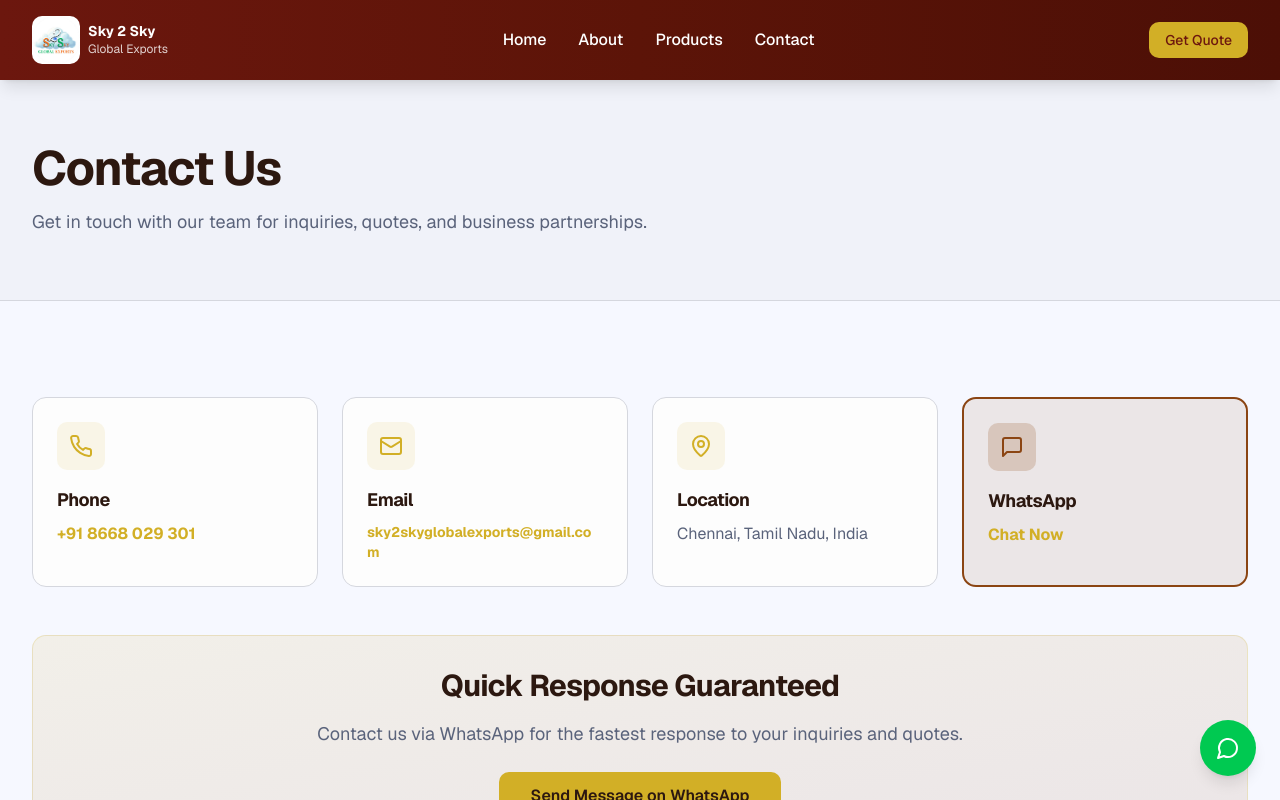
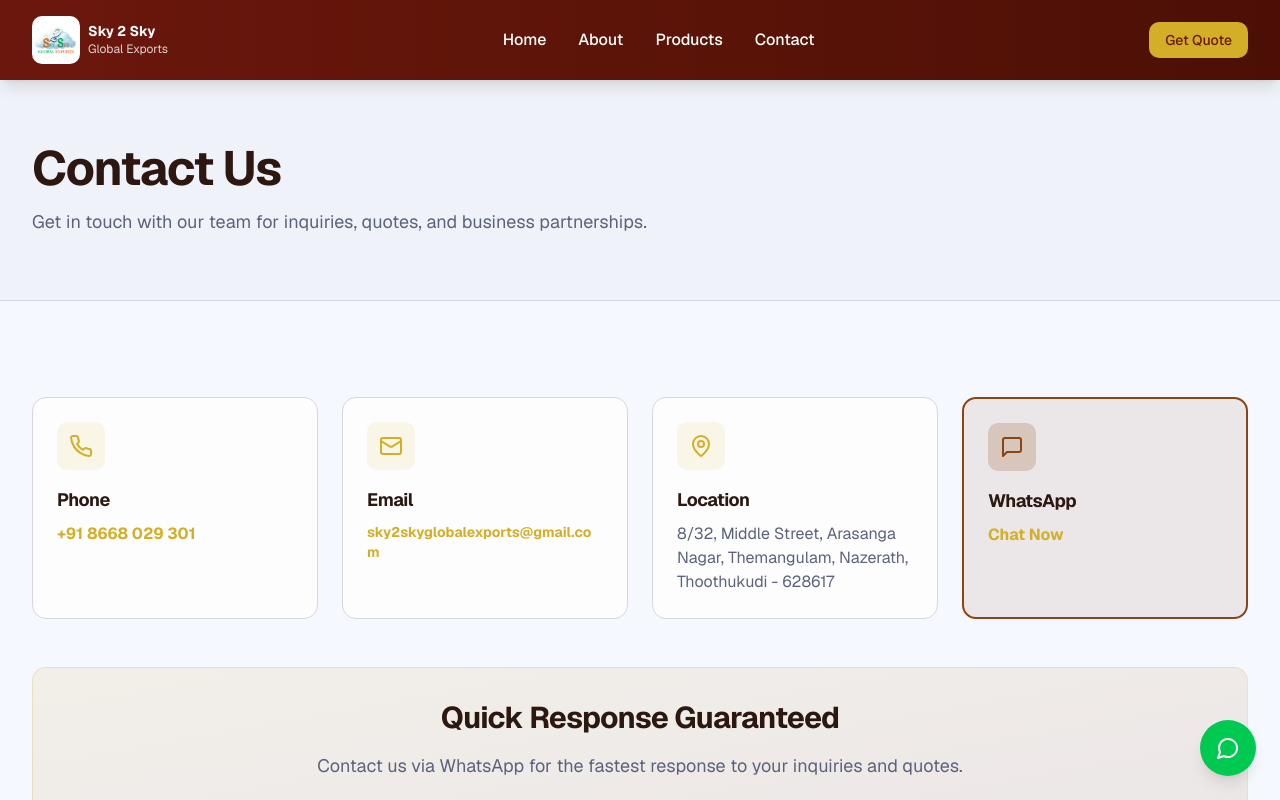
Before and after one commit to bharathkumar8056/sky2sky-img-changed, a Next.js app: page /contact in a window 1280 px wide. Shown: the top 800 px of the page. Built offline with nearby package versions, Linux system fonts and the light colour scheme.

Commit message:
Update page.tsx

```diff
--- a/app/contact/page.tsx
+++ b/app/contact/page.tsx
@@ -118,7 +118,8 @@ export default function ContactPage() {
                 <MapPin size={24} className="text-primary" />
               </div>
               <h3 className="font-bold text-lg mb-2 text-foreground">Location</h3>
-              <p className="text-muted-foreground">Chennai, Tamil Nadu, India</p>
+              <p className="text-muted-foreground">8/32, Middle Street, Arasanga Nagar, Themangulam, Nazerath,
+Thoothukudi - 628617</p>
             </div>
 
             {/* WhatsApp */}
```
